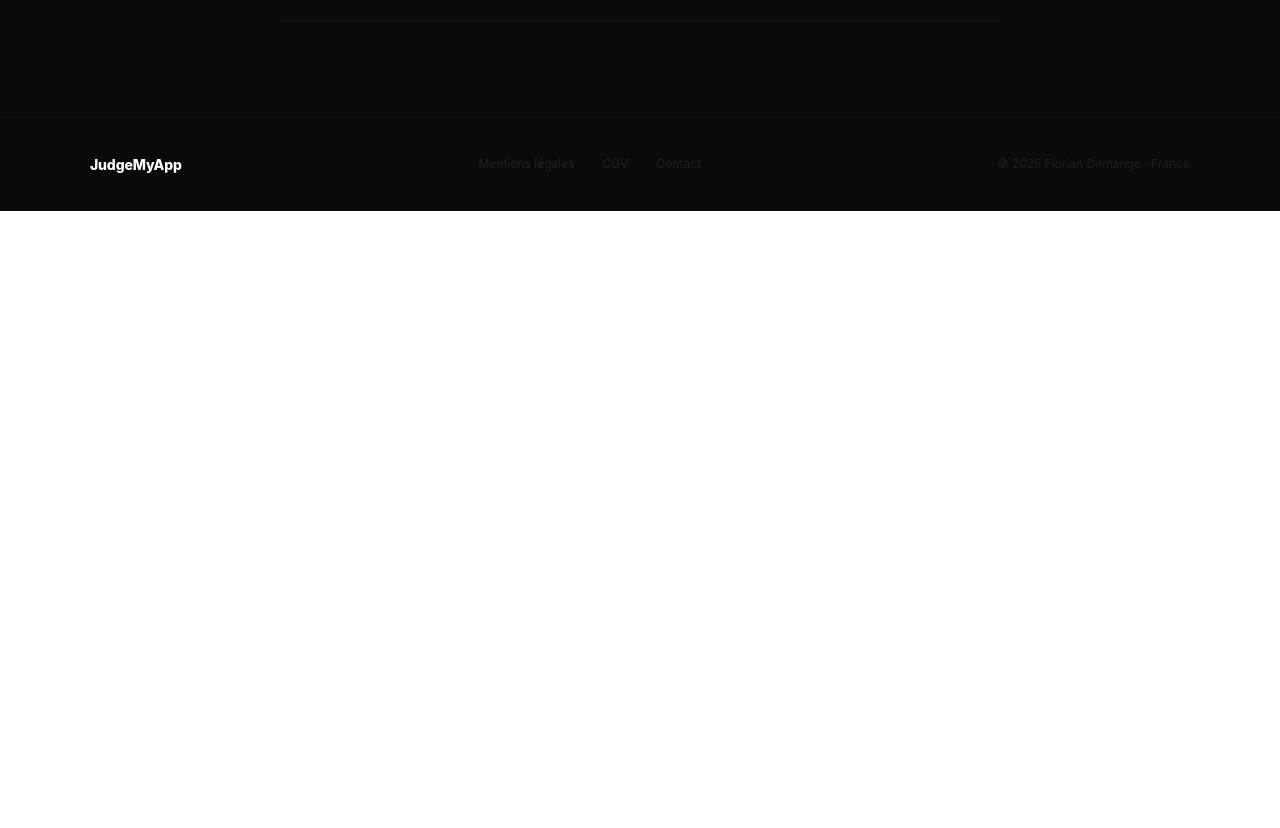
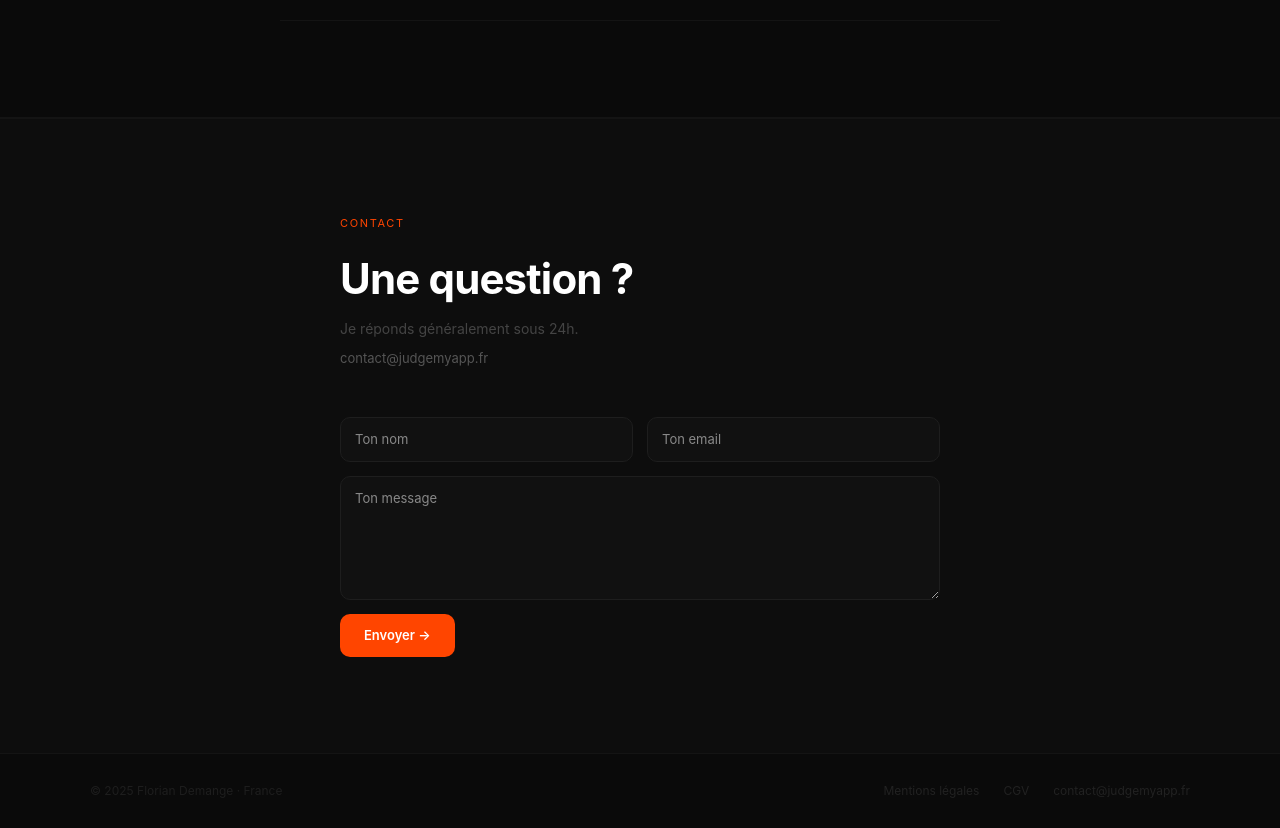
Before and after one commit to floriandemange-dotcom/judgemysaas, a Next.js app: page / in a window 1280 px wide. Shown: the part 3486-4314 px from the top of the page. Before the commit the page ends 3697 px from the top, so only its background shows below. Built offline with nearby package versions, Linux system fonts and the light colour scheme.

Commit message:
add contact section

```diff
--- /dev/null
+++ b/app/api/contact/route.ts
@@ -0,0 +1,20 @@
+export async function POST(request: Request) {
+  try {
+    const body = await request.json()
+    const { name, email, message } = body as { name?: string; email?: string; message?: string }
+
+    if (!name || !email || !message) {
+      return Response.json({ error: 'Champs manquants.' }, { status: 400 })
+    }
+
+    console.log('[contact] New message received')
+    console.log('[contact] Name   :', name)
+    console.log('[contact] Email  :', email)
+    console.log('[contact] Message:', message)
+
+    return Response.json({ ok: true })
+  } catch (err) {
+    console.error('[contact] error:', err)
+    return Response.json({ error: 'Erreur serveur.' }, { status: 500 })
+  }
+}
--- a/app/page.tsx
+++ b/app/page.tsx
@@ -95,6 +95,10 @@ export default function Home() {
   const [progress, setProgress] = useState(0)
   const [scrolled, setScrolled] = useState(false)
   const [openFaq, setOpenFaq] = useState<number | null>(null)
+  const [contactName, setContactName] = useState('')
+  const [contactEmail, setContactEmail] = useState('')
+  const [contactMessage, setContactMessage] = useState('')
+  const [contactStatus, setContactStatus] = useState<'idle' | 'sending' | 'sent' | 'error'>('idle')
   const router = useRouter()
 
   /* Scroll → nav background */
@@ -145,6 +149,25 @@ export default function Home() {
     } catch {
       setError("L'analyse a échoué. Réessaie.")
       setLoading(false)
+    }
+  }
+
+  async function handleContact(e: React.FormEvent) {
+    e.preventDefault()
+    setContactStatus('sending')
+    try {
+      const res = await fetch('/api/contact', {
+        method: 'POST',
+        headers: { 'Content-Type': 'application/json' },
+        body: JSON.stringify({ name: contactName, email: contactEmail, message: contactMessage }),
+      })
+      if (!res.ok) throw new Error()
+      setContactStatus('sent')
+      setContactName('')
+      setContactEmail('')
+      setContactMessage('')
+    } catch {
+      setContactStatus('error')
     }
   }
 
@@ -441,25 +464,99 @@ export default function Home() {
         </div>
       </section>
 
+      {/* ── CONTACT ── */}
+      <section style={{ background: '#0d0d0d', borderTop: '1px solid #141414', borderBottom: '1px solid #141414', padding: '96px 24px' }}>
+        <div style={{ maxWidth: 600, margin: '0 auto' }}>
+          <FadeUp>
+            <p style={{ color: '#FF4500', fontSize: 11, letterSpacing: '0.15em', textTransform: 'uppercase', marginBottom: 16 }}>Contact</p>
+            <h2 style={{ fontSize: 'clamp(26px, 3.5vw, 42px)', fontWeight: 700, letterSpacing: '-0.02em', marginBottom: 8 }}>Une question ?</h2>
+            <p style={{ color: '#444', fontSize: 14, marginBottom: 6 }}>Je réponds généralement sous 24h.</p>
+            <a
+              href="mailto:contact@judgemyapp.fr"
+              style={{ color: '#555', fontSize: 13, display: 'inline-block', marginBottom: 48, transition: 'color 0.2s' }}
+              onMouseEnter={e => ((e.target as HTMLElement).style.color = '#aaa')}
+              onMouseLeave={e => ((e.target as HTMLElement).style.color = '#555')}
+            >
+              contact@judgemyapp.fr
+            </a>
+          </FadeUp>
+
+          <FadeUp delay={100}>
+            {contactStatus === 'sent' ? (
+              <div style={{ background: '#0a1a0a', border: '1px solid #1a3a1a', borderRadius: 12, padding: '24px', textAlign: 'center' }}>
+                <p style={{ color: '#4ade80', fontSize: 14 }}>Message envoyé. Je reviens vers toi sous 24h.</p>
+              </div>
+            ) : (
+              <form onSubmit={handleContact} style={{ display: 'flex', flexDirection: 'column', gap: 14 }}>
+                <div style={{ display: 'grid', gridTemplateColumns: '1fr 1fr', gap: 14 }}>
+                  <input
+                    type="text"
+                    placeholder="Ton nom"
+                    value={contactName}
+                    onChange={e => setContactName(e.target.value)}
+                    required
+                    style={{ background: '#111', border: '1px solid #1e1e1e', color: '#fff', borderRadius: 10, padding: '12px 14px', fontSize: 13, transition: 'border-color 0.2s' }}
+                    onFocus={e => { e.currentTarget.style.borderColor = '#333' }}
+                    onBlur={e => { e.currentTarget.style.borderColor = '#1e1e1e' }}
+                  />
+                  <input
+                    type="email"
+                    placeholder="Ton email"
+                    value={contactEmail}
+                    onChange={e => setContactEmail(e.target.value)}
+                    required
+                    style={{ background: '#111', border: '1px solid #1e1e1e', color: '#fff', borderRadius: 10, padding: '12px 14px', fontSize: 13, transition: 'border-color 0.2s' }}
+                    onFocus={e => { e.currentTarget.style.borderColor = '#333' }}
+                    onBlur={e => { e.currentTarget.style.borderColor = '#1e1e1e' }}
+                  />
+                </div>
+                <textarea
+                  placeholder="Ton message"
+                  value={contactMessage}
+                  onChange={e => setContactMessage(e.target.value)}
+                  required
+                  rows={5}
+                  style={{ background: '#111', border: '1px solid #1e1e1e', color: '#fff', borderRadius: 10, padding: '12px 14px', fontSize: 13, resize: 'vertical', fontFamily: 'inherit', transition: 'border-color 0.2s' }}
+                  onFocus={e => { e.currentTarget.style.borderColor = '#333' }}
+                  onBlur={e => { e.currentTarget.style.borderColor = '#1e1e1e' }}
+                />
+                {contactStatus === 'error' && (
+                  <p style={{ color: '#f87171', fontSize: 12 }}>Une erreur s'est produite. Réessaie ou écris-moi directement.</p>
+                )}
+                <button
+                  type="submit"
+                  disabled={contactStatus === 'sending'}
+                  style={{ alignSelf: 'flex-start', background: '#FF4500', color: '#fff', border: 'none', borderRadius: 10, padding: '12px 24px', fontSize: 13, fontWeight: 600, cursor: contactStatus === 'sending' ? 'not-allowed' : 'pointer', opacity: contactStatus === 'sending' ? 0.6 : 1, transition: 'opacity 0.2s' }}
+                >
+                  {contactStatus === 'sending' ? 'Envoi...' : 'Envoyer →'}
+                </button>
+              </form>
+            )}
+          </FadeUp>
+        </div>
+      </section>
+
       {/* ── FOOTER ── */}
-      <footer style={{ padding: '36px 24px' }}>
-        <div style={{ maxWidth: 1100, margin: '0 auto', display: 'flex', flexWrap: 'wrap', alignItems: 'center', justifyContent: 'space-between', gap: '16px 40px' }}>
-          <span style={{ fontWeight: 800, fontSize: 14, letterSpacing: '-0.01em' }}>JudgeMyApp</span>
-          <div style={{ display: 'flex', gap: 28, flexWrap: 'wrap', alignItems: 'center' }}>
-            <a href="/mentions-legales" style={{ color: '#222', fontSize: 12, transition: 'color 0.2s' }}
-              onMouseEnter={e => ((e.target as HTMLElement).style.color = '#666')}
-              onMouseLeave={e => ((e.target as HTMLElement).style.color = '#222')}
-            >Mentions légales</a>
-            <a href="/cgv" style={{ color: '#222', fontSize: 12, transition: 'color 0.2s' }}
-              onMouseEnter={e => ((e.target as HTMLElement).style.color = '#666')}
-              onMouseLeave={e => ((e.target as HTMLElement).style.color = '#222')}
-            >CGV</a>
-            <a href="mailto:floriandemange@icloud.com" style={{ color: '#222', fontSize: 12, transition: 'color 0.2s' }}
-              onMouseEnter={e => ((e.target as HTMLElement).style.color = '#666')}
-              onMouseLeave={e => ((e.target as HTMLElement).style.color = '#222')}
-            >Contact</a>
+      <footer style={{ padding: '28px 24px' }}>
+        <div style={{ maxWidth: 1100, margin: '0 auto', display: 'flex', flexWrap: 'wrap', alignItems: 'center', justifyContent: 'space-between', gap: '12px 32px' }}>
+          <p style={{ color: '#1e1e1e', fontSize: 12 }}>© 2025 Florian Demange · France</p>
+          <div style={{ display: 'flex', gap: 24, flexWrap: 'wrap', alignItems: 'center' }}>
+            {[
+              { label: 'Mentions légales', href: '/mentions-legales' },
+              { label: 'CGV', href: '/cgv' },
+              { label: 'contact@judgemyapp.fr', href: 'mailto:contact@judgemyapp.fr' },
+            ].map(({ label, href }) => (
+              <a
+                key={href}
+                href={href}
+                style={{ color: '#222', fontSize: 12, transition: 'color 0.2s' }}
+                onMouseEnter={e => ((e.target as HTMLElement).style.color = '#555')}
+                onMouseLeave={e => ((e.target as HTMLElement).style.color = '#222')}
+              >
+                {label}
+              </a>
+            ))}
           </div>
-          <p style={{ color: '#1e1e1e', fontSize: 12 }}>© 2025 Florian Demange · France</p>
         </div>
       </footer>
     </div>
```
